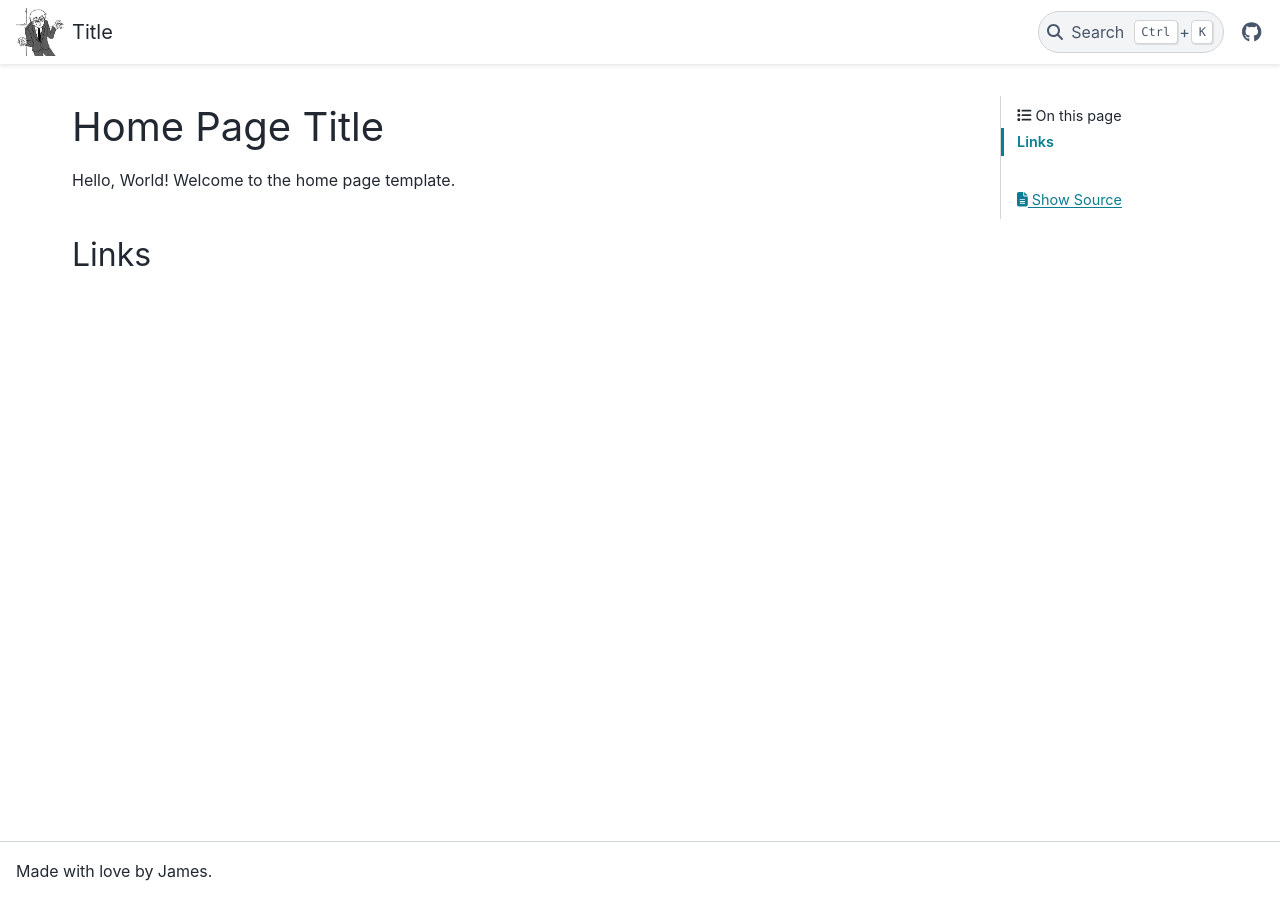
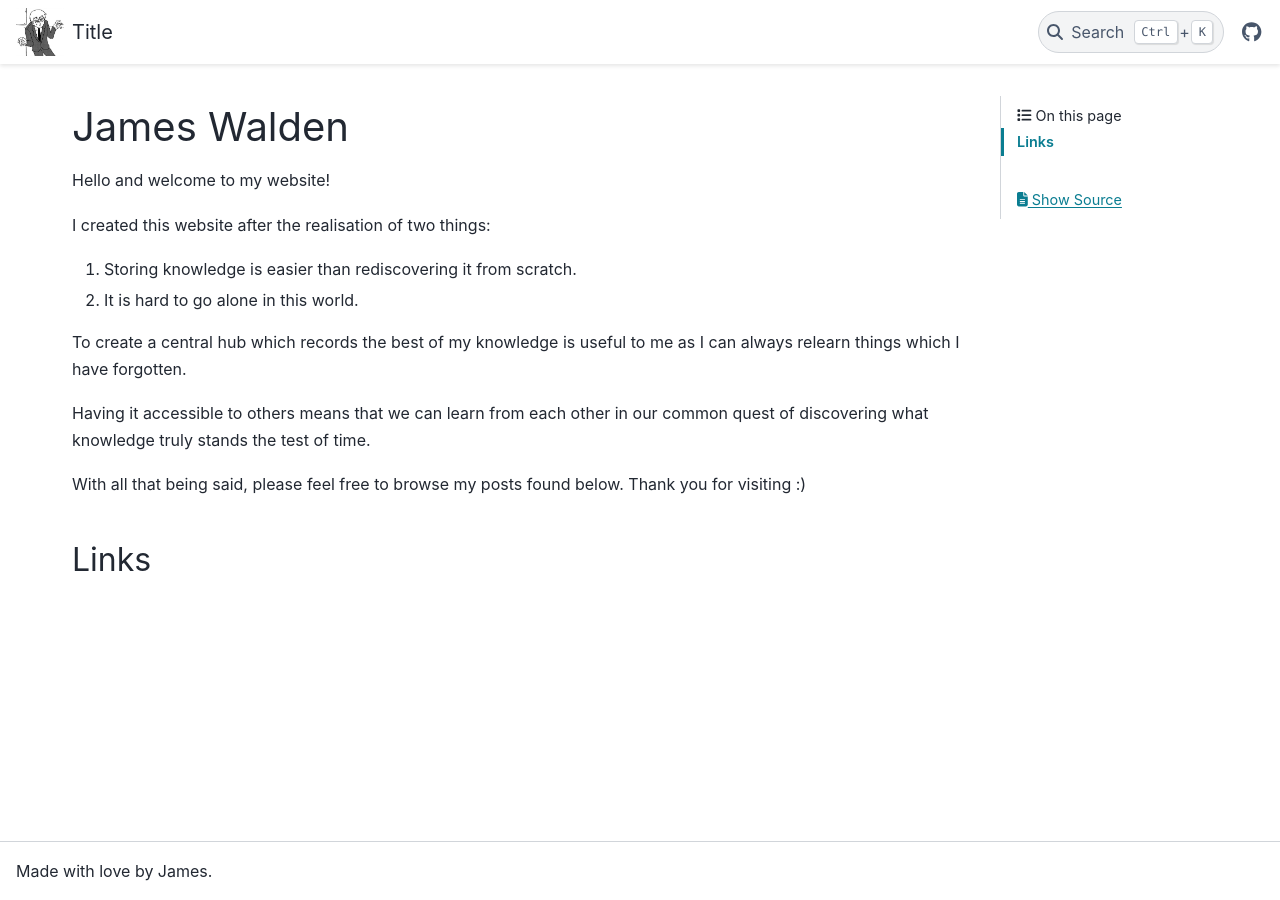
Before and after one commit to HammyPig/blog, a Sphinx documentation site: the page built from source/index.md, in a window 1280 px wide. Built offline with Sphinx 7.4.7 and the PyData theme 0.15.4, drawn with Linux system fonts in a browser that asks for light colours; pages that are not in the unit, such as notebooks, are missing from menus.

Commit message:
feat: add home page content

```diff
--- a/source/index.md
+++ b/source/index.md
@@ -1,6 +1,17 @@
-# Home Page Title
+# James Walden
 
-Hello, World! Welcome to the home page template.
+Hello and welcome to my website!
+
+I created this website after the realisation of two things:
+
+1. Storing knowledge is easier than rediscovering it from scratch.
+1. It is hard to go alone in this world.
+
+To create a central hub which records the best of my knowledge is useful to me as I can always relearn things which I have forgotten.
+
+Having it accessible to others means that we can learn from each other in our common quest of discovering what knowledge truly stands the test of time.
+
+With all that being said, please feel free to browse my posts found below. Thank you for visiting :)
 
 ## Links
 
```
